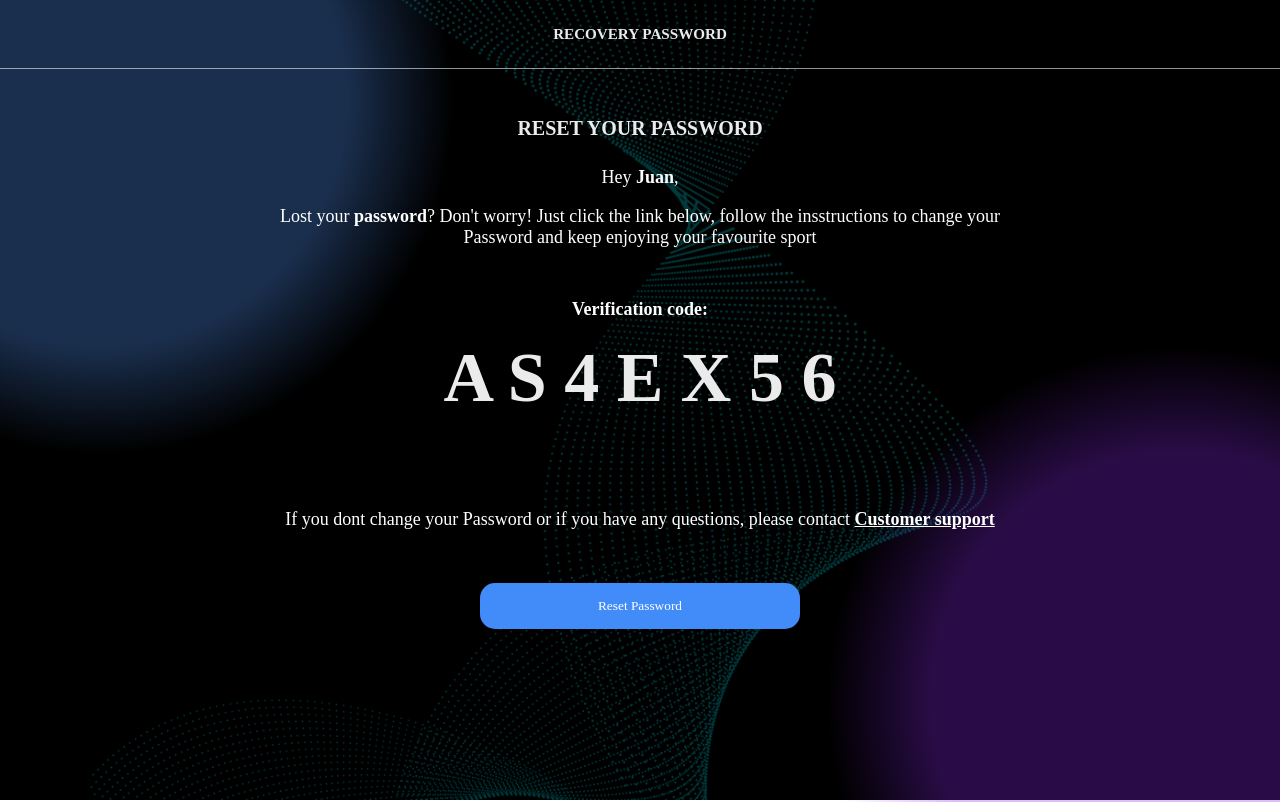
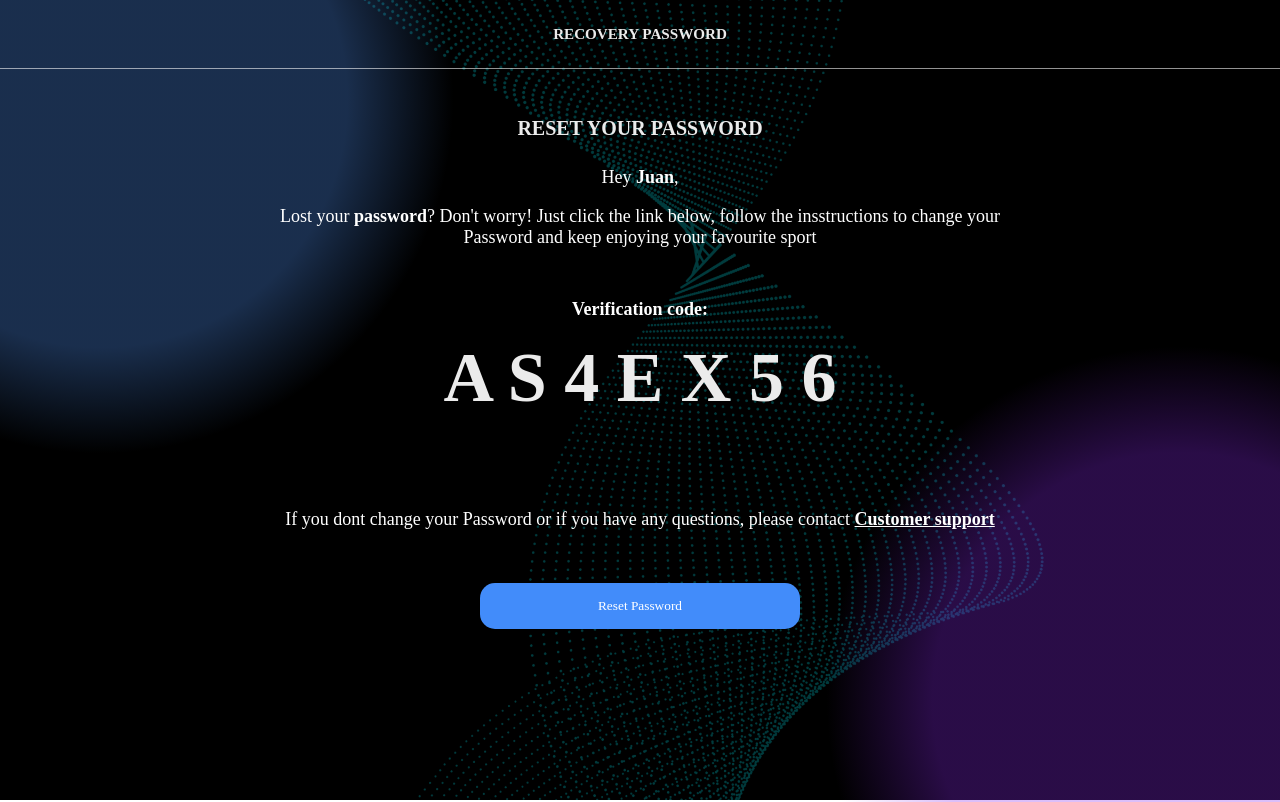
Before and after one commit to franciscof12/reset-password-canvas, a plain HTML site: page Index.html in a window 1280 px wide. Shown: the top 802 px of the page. Drawn offline with Linux system fonts and the light colour scheme.

Commit message:
wave image fix

```diff
--- a/styles.css
+++ b/styles.css
@@ -77,8 +77,8 @@ section {
   background-color: black;
   background-image: url("/imagenes/wave.png");
   background-repeat: no-repeat;
-  background-position: center center;
-  background-size: contain;
+  background-position: relative;
+  background-size: cover;
   z-index: 1;
 }
 
```
